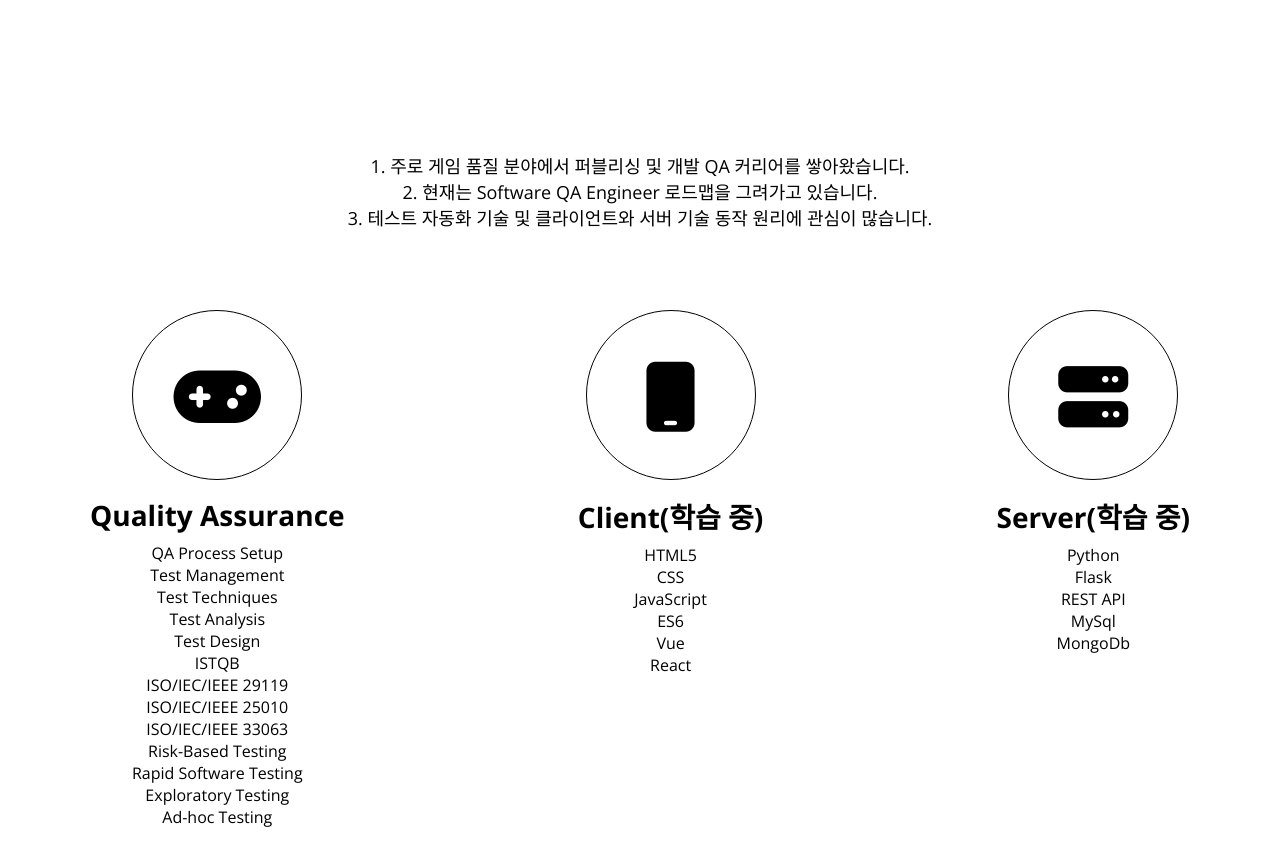
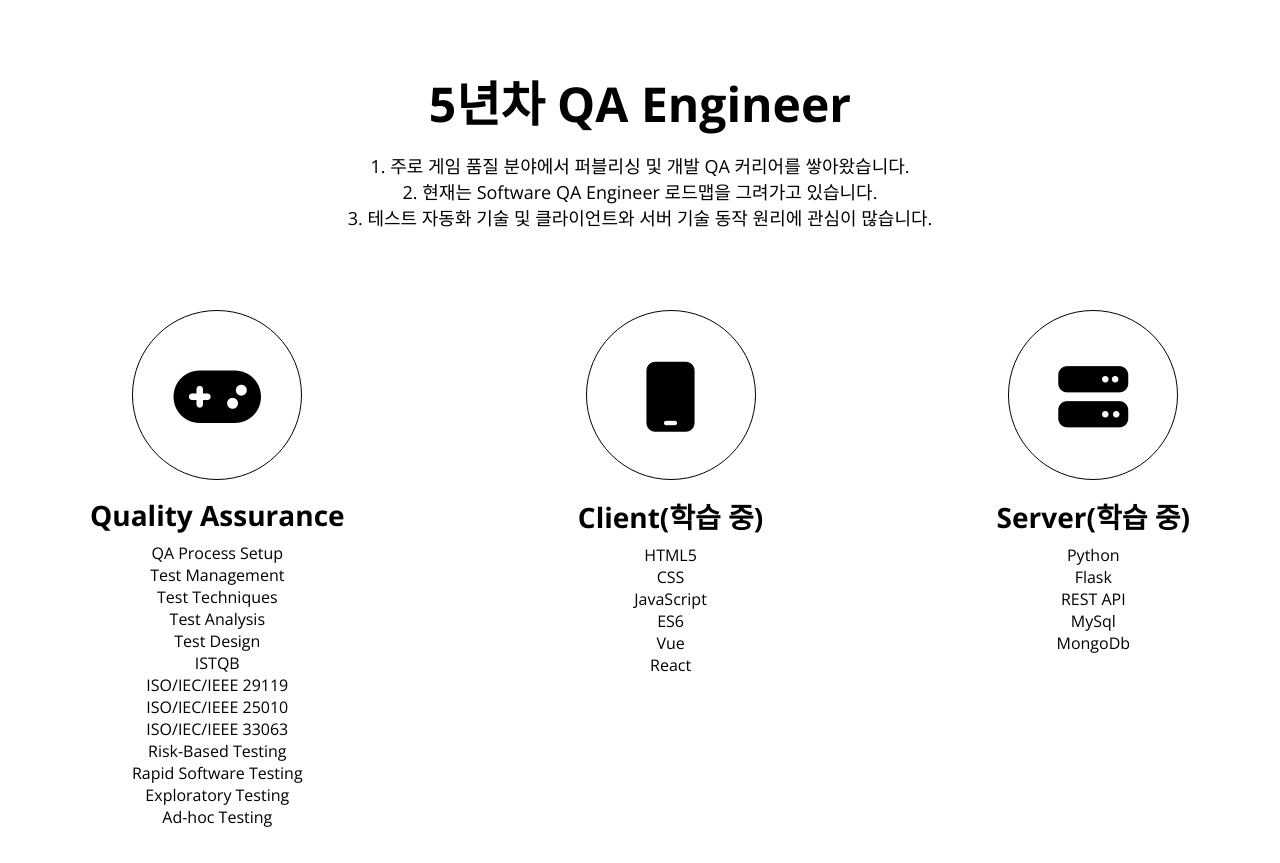
Before and after one commit to LeeJiwon-QA/web, a plain HTML site: page index.html in a window 1280 px wide. Shown: the part 924-1787 px from the top of the page. Drawn offline with nearby package versions, Linux system fonts and the light colour scheme.

Commit message:
태그 컬러 수정

```diff
--- a/style.css
+++ b/style.css
@@ -180,10 +180,14 @@ p {
   background-color: white;
 }
 
-.section__container > p {
+.section__container > h1,
+p {
   color: black;
 }
 
+#career > p {
+  color: black;
+}
 /* Career */
 .career__majors {
   display: flex;
@@ -255,9 +259,9 @@ p {
   background-color: black;
 }
 
-#skills__box > p,
-h1,
-h2 {
+#skills__box > h1,
+h2,
+p {
   color: white;
 }
 .skillset {
```
